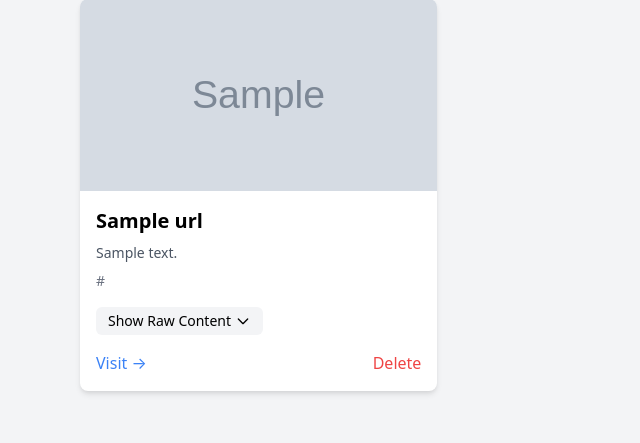
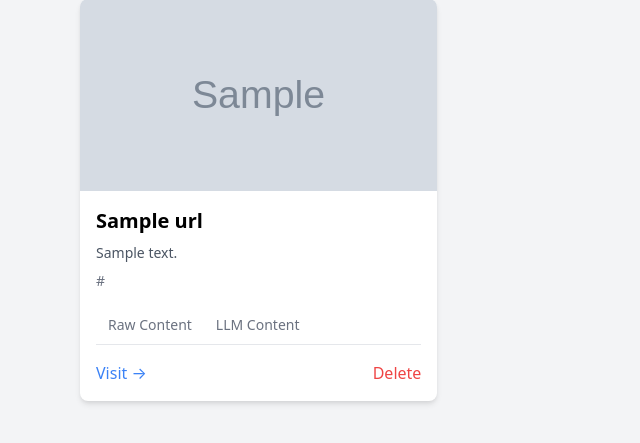
Before and after one commit to dounan1/rag, a Flask app: page / in a window 1280 px wide. Shown: the part 97-540 px from the top of the page, without its empty margins (0-640 px from the left). Run offline with Flask 3, Linux system fonts and the light colour scheme; tables that the repository leaves empty hold one stand-in row (values such as "Sample post"); grey boxes marked "Sample" are stand-in pictures.

Commit message:
added crawling of llm_content

```diff
--- a/app.py
+++ b/app.py
@@ -10,6 +10,9 @@ from urllib.parse import quote as url_quote
 from urllib.parse import urlparse
 import os
 from dotenv import load_dotenv
+
+import asyncio
+from crawl4ai import AsyncWebCrawler
 
 # Load environment variables
 load_dotenv()
@@ -62,12 +65,15 @@ def get_metadata(url):
         # Get raw content
         raw_content = get_webpage_content(url)
 
+         # Get LLM content asynchronously
+        llm_content = asyncio.run(get_llm_content(url))
+
         return {
             'title': title,
             'description': description,
             'thumbnail': thumbnail,
             'raw_content': raw_content,
-            'llm_content': ''  # add LLM integration
+            'llm_content': llm_content
         }
     except Exception as e:
         print(f"Error fetching metadata: {e}")
@@ -108,6 +114,17 @@ def get_webpage_content(url):
         return text
     except Exception as e:
         print(f"Error fetching webpage content: {e}")
+        return ""
+
+async def get_llm_content(url):
+    try:
+        async with AsyncWebCrawler(verbose=True) as crawler:
+            result = await crawler.arun(url=url)
+            print(f"Got LLM content: {result}")
+
+            return result.fit_markdown
+    except Exception as e:
+        print(f"Error getting LLM content: {e}")
         return ""
 
 @app.route('/')
--- a/requirements.txt
+++ b/requirements.txt
@@ -5,3 +5,5 @@ requests==2.31.0
 beautifulsoup4==4.12.2
 python-dotenv==1.0.0
 psycopg2-binary==2.9.9
+crawl4ai
+aiohttp==3.9.1
--- a/templates/index.html
+++ b/templates/index.html
@@ -25,22 +25,44 @@
             <p class="text-gray-600 text-sm mb-2">{{ url.description[:150] }}{% if url.description|length > 150 %}...{% endif %}</p>
             <p class="text-gray-500 text-sm mb-4 truncate">{{ url.url }}</p>
 
-            <!-- Raw Content Section -->
+            <!-- Content Tabs -->
             <div class="mb-4">
-                <button onclick="toggleContent('content-{{ url.id }}')"
-                        class="text-sm px-3 py-1 bg-gray-100 hover:bg-gray-200 rounded-md transition duration-200 flex items-center">
-                    <span id="button-text-{{ url.id }}">Show Raw Content</span>
-                    <svg id="chevron-{{ url.id }}" class="w-4 h-4 ml-1 transform transition-transform duration-200" fill="none" stroke="currentColor" viewBox="0 0 24 24">
-                        <path stroke-linecap="round" stroke-linejoin="round" stroke-width="2" d="M19 9l-7 7-7-7"/>
-                    </svg>
-                </button>
-                <div id="content-{{ url.id }}" class="hidden mt-2">
+                <div class="border-b border-gray-200">
+                    <nav class="-mb-px flex">
+                        <button onclick="showContent('raw-{{ url.id }}', this)"
+                                class="text-sm px-3 py-2 border-b-2 border-transparent hover:border-gray-300 text-gray-500 hover:text-gray-700 transition-colors">
+                            Raw Content
+                        </button>
+                        <button onclick="showContent('llm-{{ url.id }}', this)"
+                                class="text-sm px-3 py-2 border-b-2 border-transparent hover:border-gray-300 text-gray-500 hover:text-gray-700 transition-colors">
+                            LLM Content
+                        </button>
+                    </nav>
+                </div>
+
+                <!-- Raw Content -->
+                <div id="raw-{{ url.id }}" class="content-panel hidden mt-2">
                     <div class="bg-gray-50 rounded-md p-3">
                         <div class="text-sm text-gray-600 max-h-48 overflow-y-auto">
                             {% if url.raw_content %}
                                 <pre class="whitespace-pre-wrap font-sans">{{ url.raw_content[:1000] }}{% if url.raw_content|length > 1000 %}...{% endif %}</pre>
                             {% else %}
                                 <p class="text-gray-400 italic">No raw content available</p>
+                            {% endif %}
+                        </div>
+                    </div>
+                </div>
+
+                <!-- LLM Content -->
+                <div id="llm-{{ url.id }}" class="content-panel hidden mt-2">
+                    <div class="bg-gray-50 rounded-md p-3">
+                        <div class="text-sm text-gray-600 max-h-48 overflow-y-auto">
+                            {% if url.llm_content %}
+                                <div class="prose prose-sm">
+                                    {{ url.llm_content|safe }}
+                                </div>
+                            {% else %}
+                                <p class="text-gray-400 italic">No LLM content available</p>
                             {% endif %}
                         </div>
                     </div>
@@ -72,20 +94,23 @@
 </div>
 
 <script>
-function toggleContent(contentId) {
-    const content = document.getElementById(contentId);
-    const buttonText = document.getElementById(`button-text-${contentId.split('-')[1]}`);
-    const chevron = document.getElementById(`chevron-${contentId.split('-')[1]}`);
+function showContent(contentId, button) {
+    // Hide all content panels
+    const panels = document.querySelectorAll('.content-panel');
+    panels.forEach(panel => panel.classList.add('hidden'));
 
-    if (content.classList.contains('hidden')) {
-        content.classList.remove('hidden');
-        buttonText.textContent = 'Hide Raw Content';
-        chevron.classList.add('rotate-180');
-    } else {
-        content.classList.add('hidden');
-        buttonText.textContent = 'Show Raw Content';
-        chevron.classList.remove('rotate-180');
-    }
+    // Remove active state from all buttons
+    const buttons = button.parentElement.querySelectorAll('button');
+    buttons.forEach(btn => {
+        btn.classList.remove('border-blue-500', 'text-blue-600');
+        btn.classList.add('border-transparent', 'text-gray-500');
+    });
+
+    // Show selected content and activate button
+    const selectedPanel = document.getElementById(contentId);
+    selectedPanel.classList.remove('hidden');
+    button.classList.remove('border-transparent', 'text-gray-500');
+    button.classList.add('border-blue-500', 'text-blue-600');
 }
 </script>
 {% endblock %}
```
